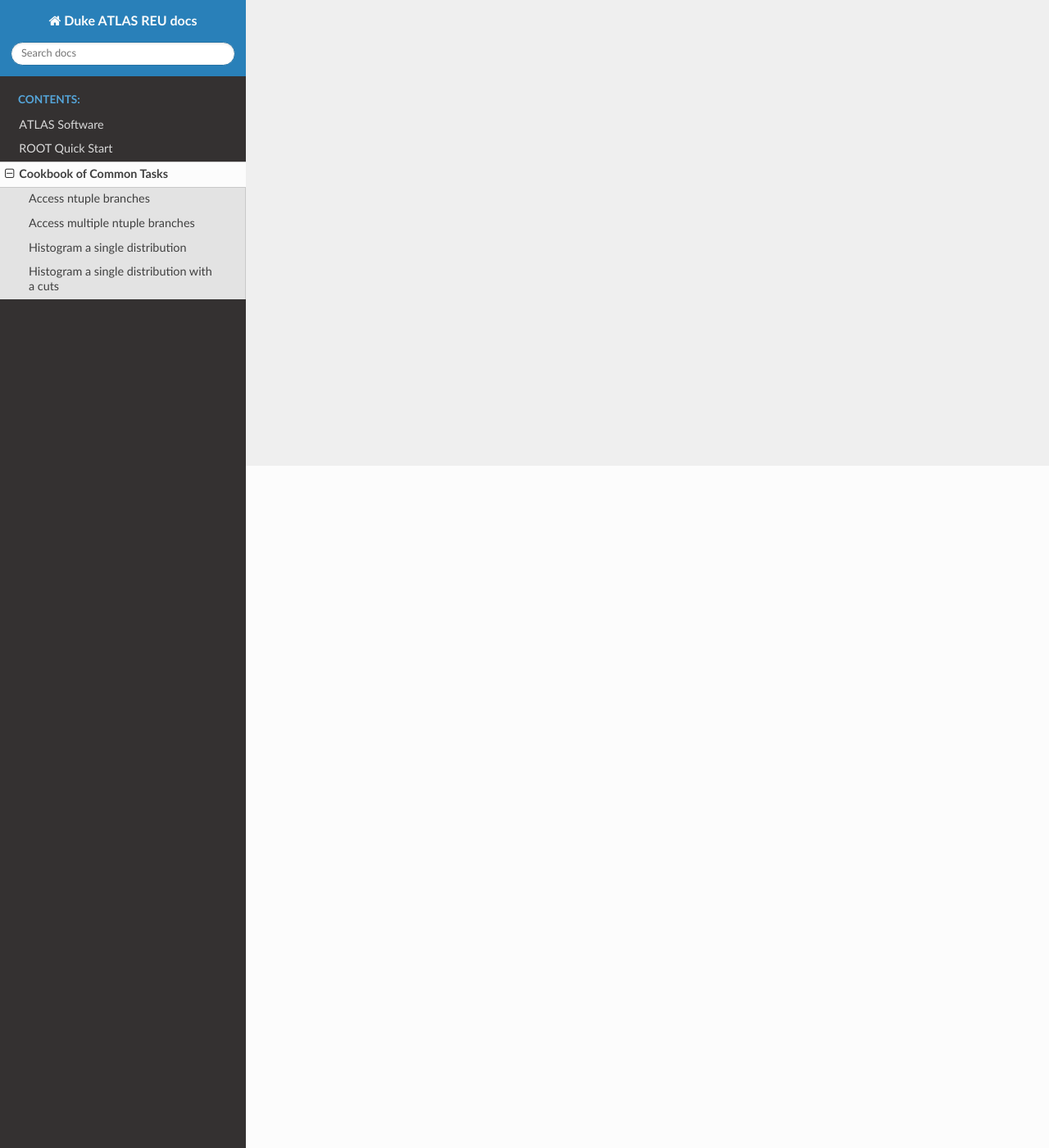
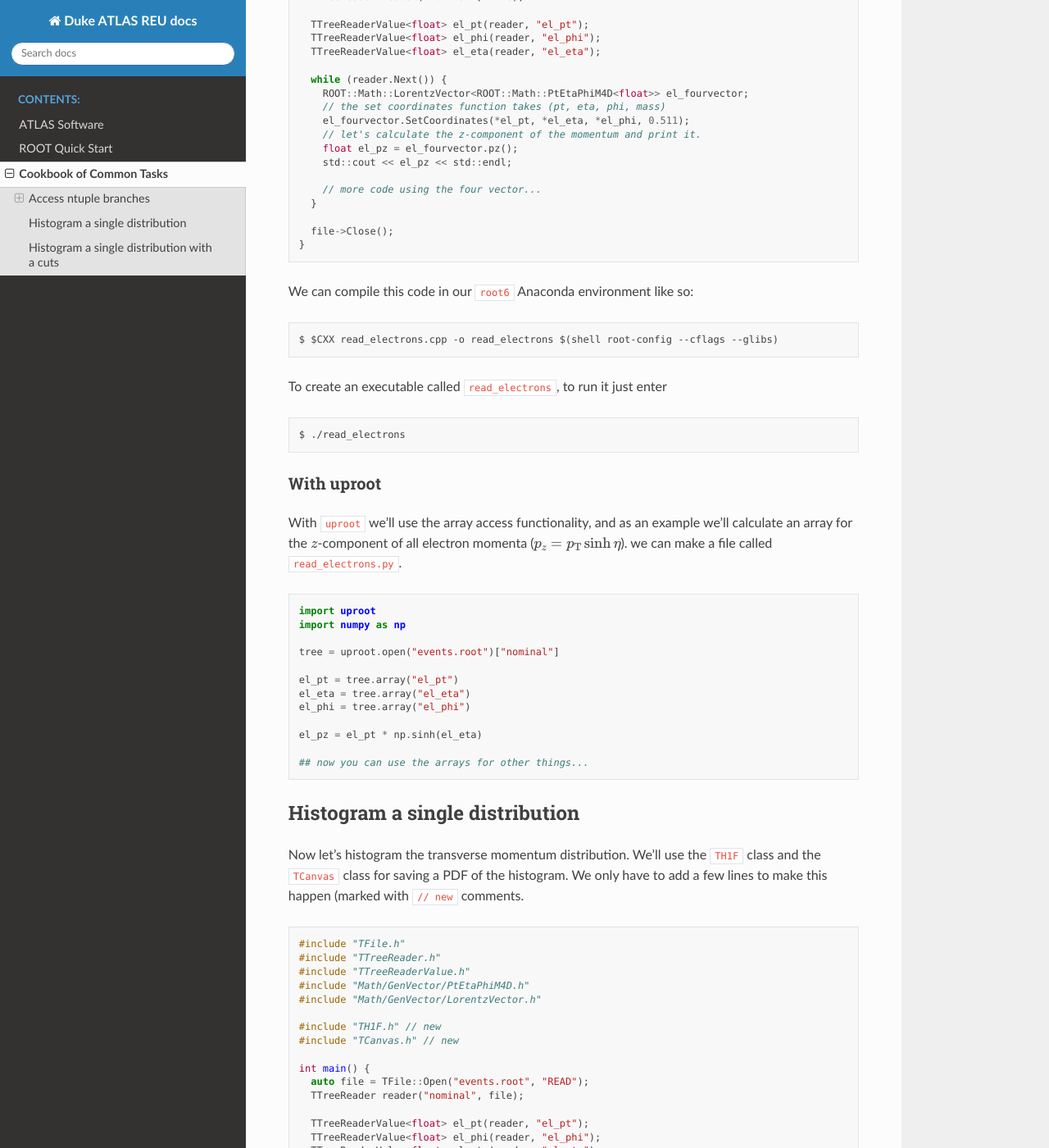
Before and after one commit to escambron/hep101-docs, a Sphinx documentation site: the page built from docs/useful.rst, in a window 1280 px wide and 1400 px high, scrolled down 832 px. Shown: the whole window at 82% size. Built offline with Sphinx 7.4.7 and the Read the Docs theme 2.0.0, drawn with Linux system fonts in a browser that asks for light colours; some of the changed text lies outside the part shown.

Commit message:
cookbook work

```diff
--- a/docs/requirements.txt
+++ b/docs/requirements.txt
@@ -1 +1,2 @@
 sphinx>=2.0
+pygments
--- a/docs/useful.rst
+++ b/docs/useful.rst
@@ -1,22 +1,153 @@
 Cookbook of Common Tasks
 ========================
 
-a
+Here we'll provide a few code examples for some common tasks. Thie
+file referenced in this "cookbook" can be downloaded with ``wget`` if
+you'd like to actually execute some of this code and see it work:
+
+.. code-block::
+
+   wget http://phy.duke.edu/~ddavis/public/events.root
+
 
 Access ntuple branches
 ----------------------
 
-a
+Accessing branches in a ROOT TTree (we usually say "ntuple") is
+something you'll do pretty much daily.
 
-Access multiple ntuple branches
--------------------------------
+Let's say you have file called ``events.root`` and a tree inside
+called ``nominal``. Let's say the ``nominal`` tree contains branches
+for the electron transverse momentum (:math:`p_\mathrm{T}`, in MeV),
+pseudorapidity (:math:`\eta`), and azimuthal angle (:math:`\phi`).
 
-a
+With ROOT TTreeReader
+^^^^^^^^^^^^^^^^^^^^^
+
+In ROOT we'll use the ``TTreeReader`` and ``TTreeReaderValue<T>``
+classes, in a file called ``read_electrons.cpp`` we can write:
+
+.. code-block:: cpp
+
+    #include "TFile.h"
+    #include "TTreeReader.h"
+    #include "TTreeReaderValue.h"
+    #include "Math/GenVector/PtEtaPhiM4D.h"
+    #include "Math/GenVector/LorentzVector.h"
+
+    int main() {
+      auto file = TFile::Open("events.root", "READ");
+      TTreeReader reader("nominal", file);
+
+      TTreeReaderValue<float> el_pt(reader, "el_pt");
+      TTreeReaderValue<float> el_phi(reader, "el_phi");
+      TTreeReaderValue<float> el_eta(reader, "el_eta");
+
+      while (reader.Next()) {
+        ROOT::Math::LorentzVector<ROOT::Math::PtEtaPhiM4D<float>> el_fourvector;
+        // the set coordinates function takes (pt, eta, phi, mass)
+        el_fourvector.SetCoordinates(*el_pt, *el_eta, *el_phi, 0.511);
+        // let's calculate the z-component of the momentum and print it.
+        float el_pz = el_fourvector.pz();
+        std::cout << el_pz << std::endl;
+
+        // more code using the four vector...
+      }
+
+      file->Close();
+    }
+
+We can compile this code in our ``root6`` Anaconda environment like so:
+
+.. code-block::
+
+   $ $CXX read_electrons.cpp -o read_electrons $(shell root-config --cflags --glibs)
+
+To create an executable called ``read_electrons``, to run it just enter
+
+.. code-block::
+
+   $ ./read_electrons
+
+
+With uproot
+^^^^^^^^^^^
+
+With ``uproot`` we'll use the array access functionality, and as an
+example we'll calculate an array for the :math:`z`-component of all
+electron momenta (:math:`p_z = p_\mathrm{T}\sinh\eta`). we can make a
+file called ``read_electrons.py``.
+
+.. code-block:: python
+
+   import uproot
+   import numpy as np
+
+   tree = uproot.open("events.root")["nominal"]
+
+   el_pt = tree.array("el_pt")
+   el_eta = tree.array("el_eta")
+   el_phi = tree.array("el_phi")
+
+   el_pz = el_pt * np.sinh(el_eta)
+
+   ## now you can use the arrays for other things...
+
 
 Histogram a single distribution
 -------------------------------
 
-a
+Now let's histogram the transverse momentum distribution. We'll use
+the ``TH1F`` class and the ``TCanvas`` class for saving a PDF of the
+histogram. We only have to add a few lines to make this happen (marked
+with ``// new`` comments.
+
+.. code-block:: cpp
+
+    #include "TFile.h"
+    #include "TTreeReader.h"
+    #include "TTreeReaderValue.h"
+    #include "Math/GenVector/PtEtaPhiM4D.h"
+    #include "Math/GenVector/LorentzVector.h"
+
+    #include "TH1F.h" // new
+    #include "TCanvas.h" // new
+
+    int main() {
+      auto file = TFile::Open("events.root", "READ");
+      TTreeReader reader("nominal", file);
+
+      TTreeReaderValue<float> el_pt(reader, "el_pt");
+      TTreeReaderValue<float> el_phi(reader, "el_phi");
+      TTreeReaderValue<float> el_eta(reader, "el_eta");
+
+      // give the histogram 20 bins from 0 to 20 GeV.
+      TH1F el_pt_hist("el_pt_hist", ";electron #it{p}_{T} [GeV];Events", 20, 0, 100); // new
+
+      while (reader.Next()) {
+        ROOT::Math::LorentzVector<ROOT::Math::PtEtaPhiM4D<float>> el_fourvector;
+        // the set coordinates function takes (pt, eta, phi, mass)
+        el_fourvector.SetCoordinates(*el_pt, *el_eta, *el_phi, 0.511);
+        // let's calculate the z-component of the momentum and print it.
+        float el_pz = el_fourvector.pz();
+        std::cout << el_pz << std::endl;
+
+        el_pt_hist.Fill(*el_pt * 0.001); // new [we convert MeV to GeV, pt variable is in MeV]
+
+        // more code using the four vector...
+      }
+
+      TCanvas c; // new
+      el_pt_hist.Draw(); //  new
+      c.SaveAs("pt_hist.pdf"); // new
+
+      file->Close();
+    }
+
+Rerun the compilation step, run the executable again, and you'll have
+a new file called ``pt_hist.pdf``, which includes the histogram we
+created.
+
 
 Histogram a single distribution with a cuts
 -------------------------------------------
```
